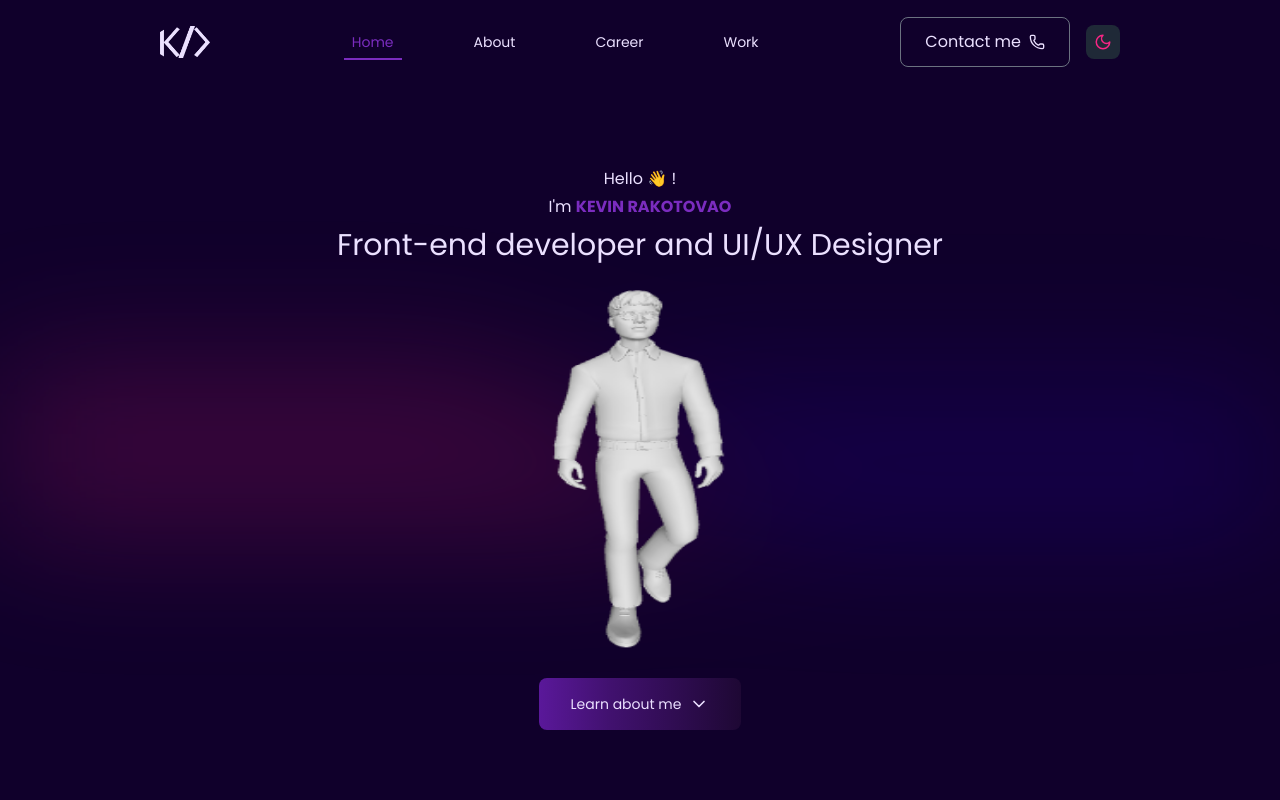
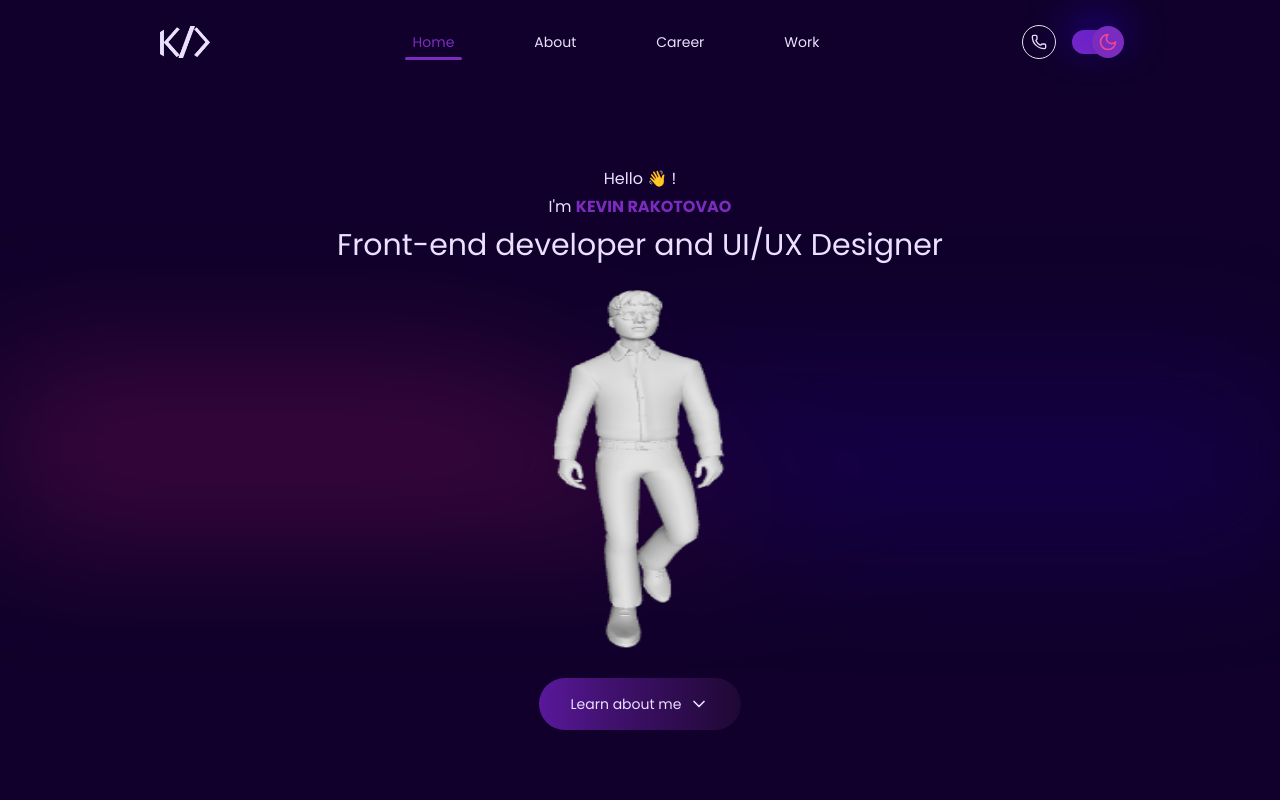
Before and after one commit to KevinShcmidt/Latest-Portfolio, a Next.js app: page / in a window 1280 px wide. Shown: the top 800 px of the page. Built offline with nearby package versions, Linux system fonts and the light colour scheme.

Commit message:
maj : navBar changeMode

```diff
--- a/app/ui/ButtonComponent.tsx
+++ b/app/ui/ButtonComponent.tsx
@@ -25,7 +25,7 @@ export default function ButtonComponent({
         transition-all duration-500
         hover:bg-custom-gradient-hover
         hover:animate-gradientSlide
-        rounded-lg
+        rounded-full
         text-textColorDark
         text-sm
         font-medium
--- a/app/ui/ChangeMode.tsx
+++ b/app/ui/ChangeMode.tsx
@@ -11,7 +11,7 @@ export function ChangeMode() {
   useEffect(() => setMounted(true), []);
 
   // Fonction pour gérer le défilement fluide vers la section contact
-  const handleContactClick = (e: { preventDefault: () => void; }) => {
+  const handleContactClick = (e: { preventDefault: () => void }) => {
     e.preventDefault();
     const contactSection = document.getElementById("contact");
     if (contactSection) {
@@ -26,23 +26,42 @@ export function ChangeMode() {
       <a
         href="#contact"
         onClick={handleContactClick}
-        className="flex items-center justify-center gap-2 px-6 py-3 border border-gray-500 rounded-lg transition-all hover:bg-primary hover:text-white hover:border-primary"
+        className="flex items-center justify-center gap-2 p-2 border rounded-full transition-all hover:bg-primary hover:text-white hover:border-primary"
         aria-label="Contact me"
       >
-        Contact me <span><Phone size={16} /></span>
+        <span>
+          <Phone size={16} />
+        </span>
       </a>
 
-      <button
+      {/* Toggle Switch */}
+      <div
         onClick={() => setTheme(resolvedTheme === "dark" ? "light" : "dark")}
-        className="p-2 rounded-lg bg-gray-800 dark:bg-gray-200 transition-all"
+        className="relative z-10 w-12 h-6 rounded-full bg-primary cursor-pointer transition-all backdrop-blur-sm"
         aria-label="Toggle Dark Mode"
       >
-        {resolvedTheme === "dark" ? (
-          <Moon color="#f72585" size={18} />
-        ) : (
-          <Sun color="#ffd500" size={18} />
-        )}
-      </button>
+
+        {/* Toggle Knob */}
+        <div
+          className="relative z-10 w-12 h-6 rounded-full cursor-pointer transition-all backdrop-blur-2xl"
+          aria-label="Toggle Dark Mode"
+        >
+          {/* Toggle Knob - Overflowing */}
+          <div
+            className={`absolute z-10 w-8 h-8 rounded-full bg-primary dark:bg-gray-900 shadow-md transform transition-transform ${
+              resolvedTheme === "dark" ? "translate-x-5" : "translate-x-0"
+            } top-1/2 -translate-y-1/2 flex items-center justify-center`}
+          >
+            {/* Icons */}
+            {resolvedTheme === "dark" ? (
+              <Moon className="w-5 h-5 text-pink-500" />
+            ) : (
+              <Sun className="w-5 h-5 text-yellow-500" />
+            )}
+          </div>
+        </div>
+        <div className="absolute z-0 w-14 h-3 bg-secondaryBlue blur-[20px] -top-1 -left-1"></div>
+      </div>
     </div>
   );
 }
--- a/app/ui/NavBar.tsx
+++ b/app/ui/NavBar.tsx
@@ -92,7 +92,7 @@ export default function NavBar({ mobile = false, scrolled = false, onItemClick }
                 {label}
               </a>
               <span
-                className={`absolute left-0 bottom-0 w-full h-[2px] bg-primary transition-transform duration-300 ease-in-out ${isActive ? "opacity-100 scale-x-100" : "opacity-0 scale-x-0 group-hover:opacity-100 group-hover:scale-x-100"}`}
+                className={`absolute left-0 bottom-0 w-full h-[3px] bg-primary rounded-full transition-transform duration-300 ease-in-out ${isActive ? "opacity-100 scale-x-100" : "opacity-0 scale-x-0 group-hover:opacity-100 group-hover:scale-x-100"}`}
               />
             </li>
           );
```
